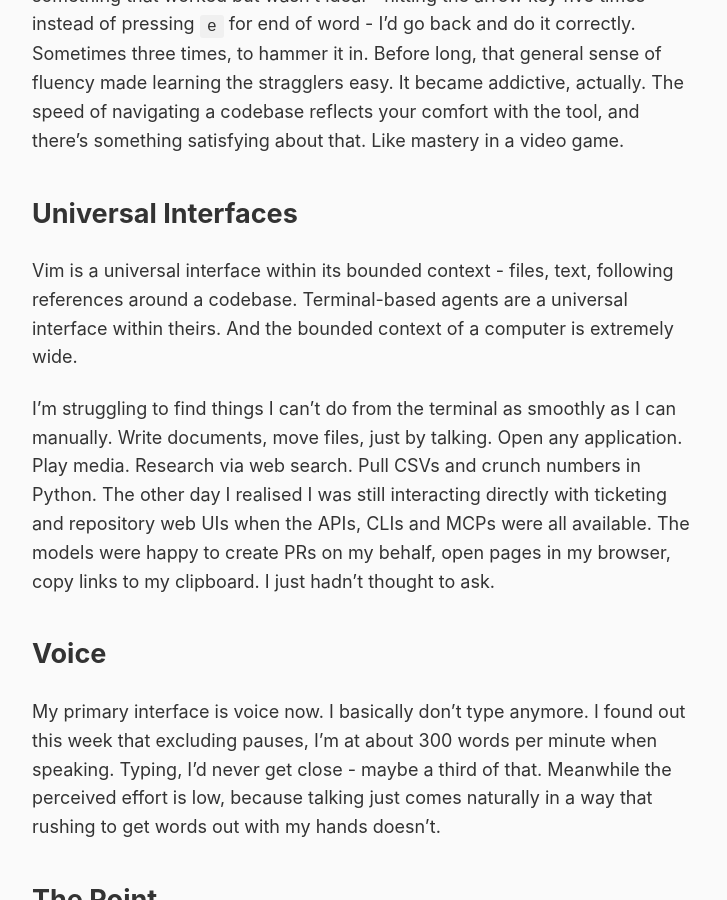
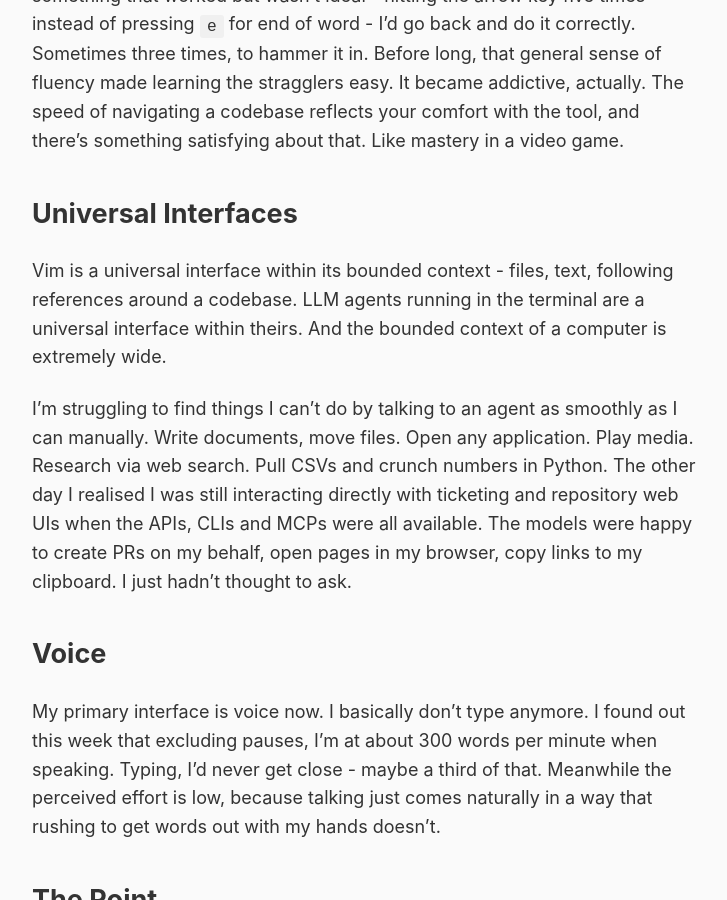
Before and after one commit to rob137/rob137.github.io, a Jekyll site: the page built from _posts/2026-01-14-old-habits.md, in a window 1280 px wide and 900 px high, scrolled down 408 px. Shown: the whole window, without its empty margins (275-1002 px from the left). Built offline with Jekyll 4.4.1, drawn with Linux system fonts in a browser that asks for light colours.

Commit message:
Clarify it's LLM agents, not the terminal itself
Co-Authored-By: Claude Opus 4.5 <noreply@anthropic.com>

```diff
--- a/_posts/2026-01-14-old-habits.md
+++ b/_posts/2026-01-14-old-habits.md
@@ -12,9 +12,9 @@ I developed a habit, common in guides for this: when I caught myself doing somet
 
 ## Universal Interfaces
 
-Vim is a universal interface within its bounded context - files, text, following references around a codebase. Terminal-based agents are a universal interface within theirs. And the bounded context of a computer is extremely wide.
+Vim is a universal interface within its bounded context - files, text, following references around a codebase. LLM agents running in the terminal are a universal interface within theirs. And the bounded context of a computer is extremely wide.
 
-I'm struggling to find things I can't do from the terminal as smoothly as I can manually. Write documents, move files, just by talking. Open any application. Play media. Research via web search. Pull CSVs and crunch numbers in Python. The other day I realised I was still interacting directly with ticketing and repository web UIs when the APIs, CLIs and MCPs were all available. The models were happy to create PRs on my behalf, open pages in my browser, copy links to my clipboard. I just hadn't thought to ask.
+I'm struggling to find things I can't do by talking to an agent as smoothly as I can manually. Write documents, move files. Open any application. Play media. Research via web search. Pull CSVs and crunch numbers in Python. The other day I realised I was still interacting directly with ticketing and repository web UIs when the APIs, CLIs and MCPs were all available. The models were happy to create PRs on my behalf, open pages in my browser, copy links to my clipboard. I just hadn't thought to ask.
 
 ## Voice
 
```
